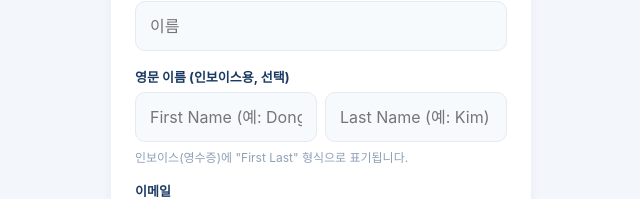
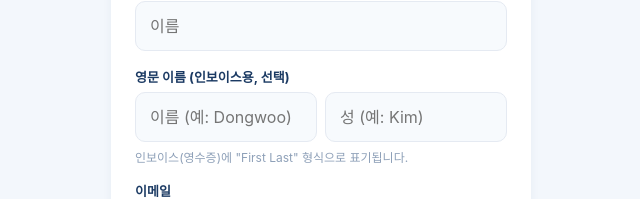
Before and after one commit to heoseony/Double-J-Sports, a Next.js app: page /signup/adult in a window 1280 px wide. Shown: the part 303-502 px from the top of the page, without its empty margins (319-959 px from the left). Built offline with nearby package versions, Linux system fonts and the light colour scheme; no server answers.

Commit message:
성인회원 가입: 영문이름 입력란 라벨 First Name/Last Name -> 이름/성 으로 변경

```diff
--- a/app/signup/adult/page.js
+++ b/app/signup/adult/page.js
@@ -183,14 +183,14 @@ export default function AdultSignupPage() {
                 type="text"
                 value={firstNameEn}
                 onChange={(e) => setFirstNameEn(e.target.value)}
-                placeholder="First Name (예: Dongwoo)"
+                placeholder="이름 (예: Dongwoo)"
                 style={{ ...inputStyle, flex: 1 }}
               />
               <input
                 type="text"
                 value={lastNameEn}
                 onChange={(e) => setLastNameEn(e.target.value)}
-                placeholder="Last Name (예: Kim)"
+                placeholder="성 (예: Kim)"
                 style={{ ...inputStyle, flex: 1 }}
               />
             </div>
```
